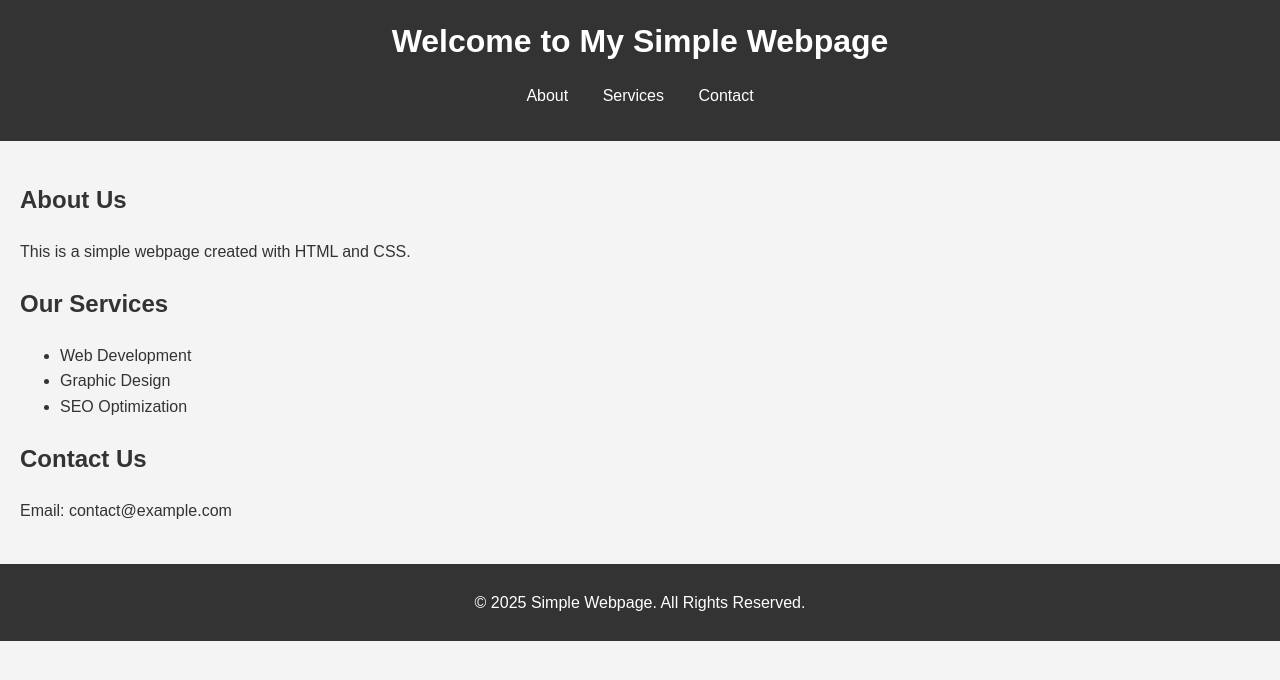
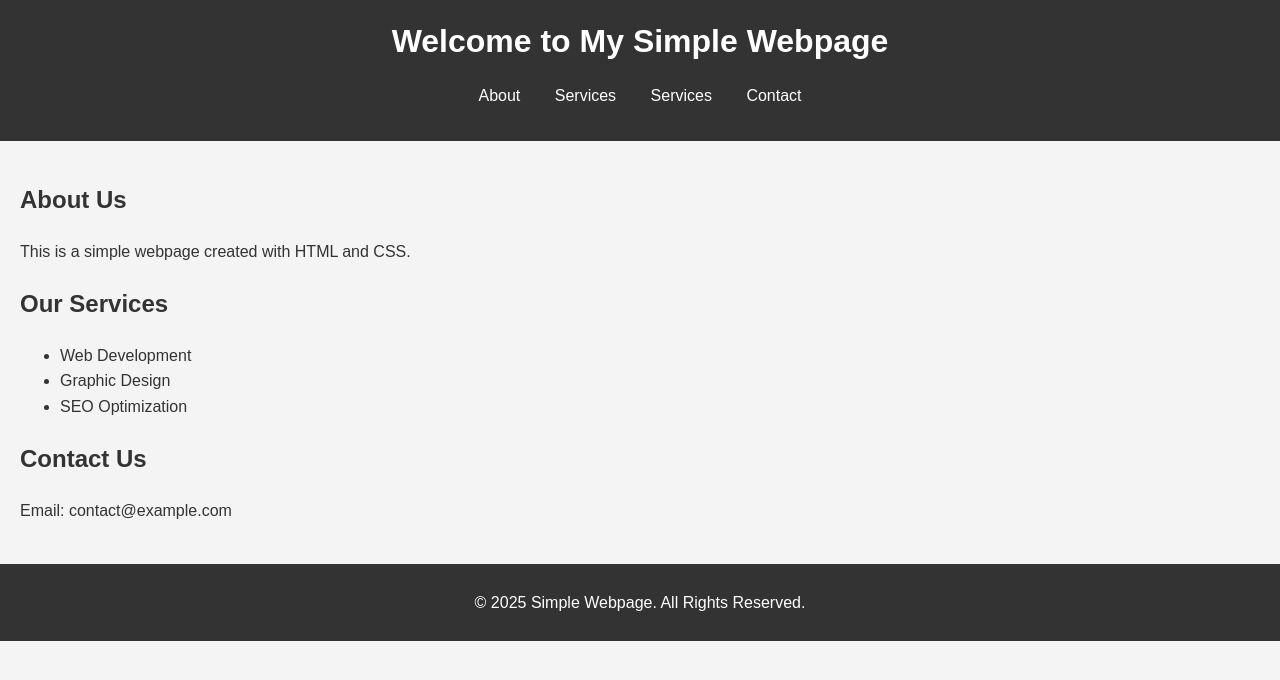
Before and after one commit to asemlasheen/deployproject, a plain HTML site: page index.html in a window 1280 px wide. Drawn offline with Linux system fonts and the light colour scheme.

Commit message:
added portifolio to menu

```diff
--- a/index.html
+++ b/index.html
@@ -13,6 +13,7 @@
         <ul>
           <li><a href="#about">About</a></li>
           <li><a href="#services">Services</a></li>
+          <li><a href="#portifolio">Services</a></li>
           <li><a href="#contact">Contact</a></li>
         </ul>
       </nav>
```
